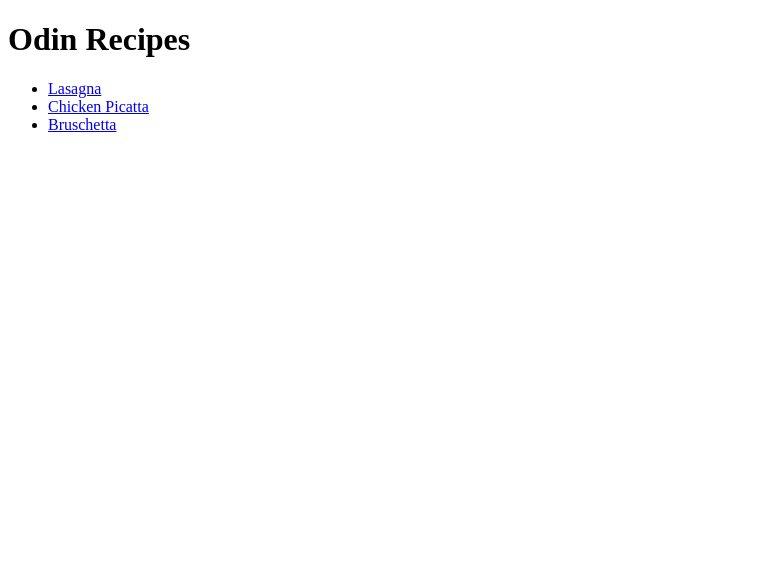
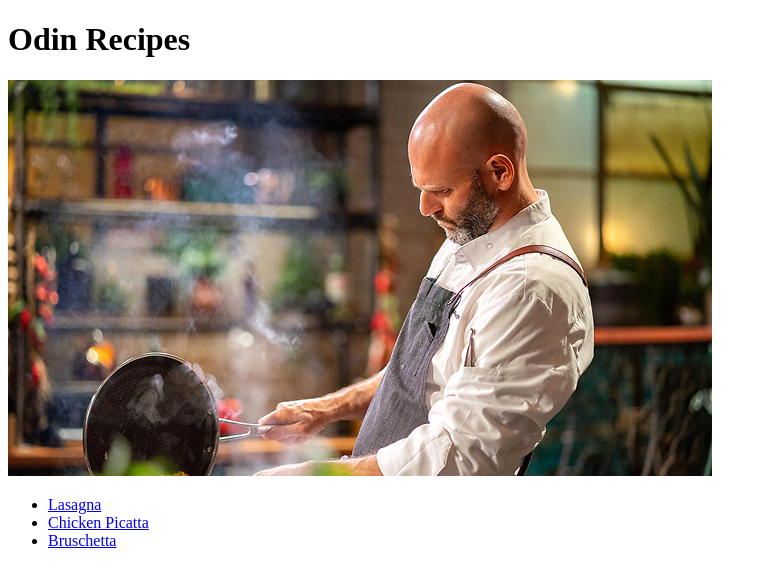
Before and after one commit to fatihemrecan/odin-recipes, a plain HTML site: page index.html in a window 1280 px wide. Shown: the whole page, without its empty margins (0-767 px from the left). Drawn offline with Linux system fonts and the light colour scheme.

Commit message:
Add image to index.html

```diff
--- a/index.html
+++ b/index.html
@@ -6,6 +6,7 @@
     </head>
     <body>
         <h1>Odin Recipes</h1>
+        <img src="img/chef1.jpg">
         <ul>
         <li><a href="recipes/lasagna.html">Lasagna</a></li>
         <li><a href="recipes/chicken-piccata.html">Chicken Picatta</a></li>
```
Also changed, not shown: img/chef1.jpg (added).
